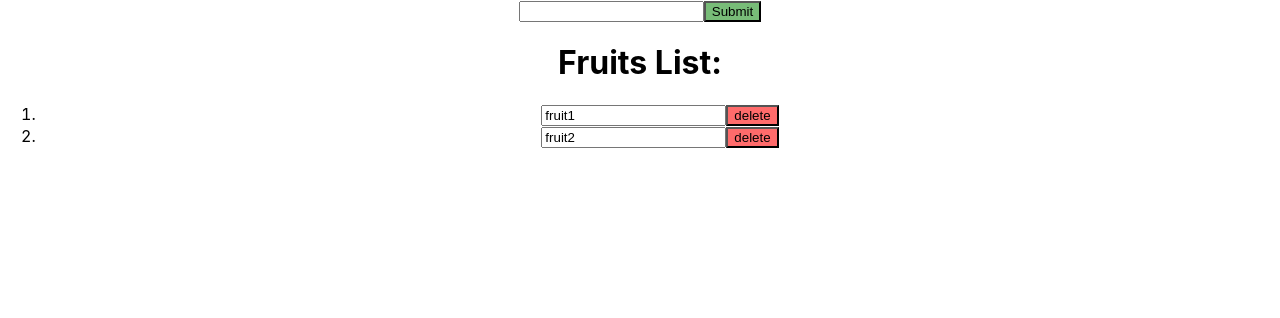
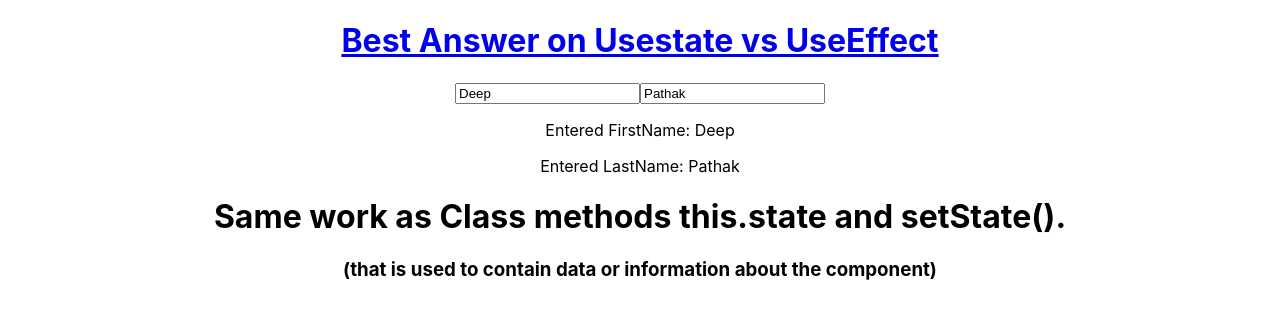
Before and after one commit to Deeptrootech/ReactJs, a React (Create React App) app: page / in a window 1280 px wide. Shown: the top 318 px of the page. Built offline with nearby package versions, Linux system fonts and the light colour scheme.

Commit message:
[ADD] -- add usestate and useeffect basics

```diff
--- a/src/App.js
+++ b/src/App.js
@@ -2,13 +2,15 @@ import "./App.css";
 import UseStateHook from "./components/UseStateHook";
 import UseEffectHook from "./components/UseEffectHook";
 import ArrayCRUD from "./components/ArrayCRUD";
+import CompMountUnmount from "./components/CompMountUnmount";
 
 function App() {
   return (
     <div className='App'>
-      {/* <UseStateHook /> */}
+      <UseStateHook />
       {/* <UseEffectHook /> */}
-      <ArrayCRUD />
+      {/* <ArrayCRUD /> */}
+      {/* <CompMountUnmount /> */}
     </div>
   );
 }
--- /dev/null
+++ b/src/components/CompMountUnmount.js
@@ -0,0 +1,40 @@
+import React, { useState } from "react";
+
+class ComponentOne extends React.Component {
+    componentDidMount() {
+        console.log('Mounted');
+    }
+
+    componentWillUnmount() {
+        console.log('Will unmount');
+    }
+
+    render() {
+        return <div>Lifecycle Class</div>;
+    }
+}
+class ComponentTwo extends React.Component {
+    state = { display: true };
+    delete = () => {
+        this.setState({ display: false });
+    };
+
+    render() {
+        let comp;
+        if (this.state.display) {
+            comp = <ComponentOne />;
+        }
+        return (
+            <div>
+                {comp}
+                <button onClick={this.delete}>
+                    Delete the component
+                </button>
+                <h1>
+                    <a href="https://stackoverflow.com/questions/53219164/what-s-the-difference-between-usestate-and-useeffect" target="blank">Best Answer on Usestate vs UseEffect</a>
+                </h1>
+            </div>
+        );
+    }
+}
+export default ComponentTwo;
--- a/src/components/UseEffectHook.js
+++ b/src/components/UseEffectHook.js
@@ -9,7 +9,11 @@ function CountApp() {
 
   return (
     <div>
+      <h1>
+        <a href="https://stackoverflow.com/questions/53219164/what-s-the-difference-between-usestate-and-useeffect" target="blank">Best Answer on Usestate vs UseEffect</a>
+      </h1>
       <button onClick={() => setCount(count + 1)}>Click me</button>
+      <h1>Same work as Class methods Lifecycle Methods. like Mount, unmount etc..</h1>
     </div>
   );
 }
--- a/src/components/UseStateHook.js
+++ b/src/components/UseStateHook.js
@@ -5,22 +5,28 @@ function NameApp() {
 
   return (
     <div>
+      <h1>
+        <a href="https://stackoverflow.com/questions/53219164/what-s-the-difference-between-usestate-and-useeffect" target="blank">Best Answer on Usestate vs UseEffect</a>
+      </h1>
       <form>
         <input
           type='text'
           value={name.FirstName}
-          onChange={(e) => setName({...name, FirstName: e.target.value})}
+          onChange={(e) => setName({ ...name, FirstName: e.target.value })}
           placeholder='Your FirstName'
         />
         <input
           type='text'
           value={name.LastName}
-          onChange={(e) => setName({...name, LastName: e.target.value})}
+          onChange={(e) => setName({ ...name, LastName: e.target.value })}
           placeholder='Your LastName'
         />
         <p>Entered FirstName: {name.FirstName}</p>
         <p>Entered LastName: {name.LastName}</p>
       </form>
+
+      <h1>Same work as Class methods this.state and setState().</h1>
+      <h3>(that is used to contain data or information about the component)</h3>
     </div>
   );
 }
--- a/src/index.js
+++ b/src/index.js
@@ -6,9 +6,9 @@ import reportWebVitals from './reportWebVitals';
 
 const root = ReactDOM.createRoot(document.getElementById('root'));
 root.render(
-  <React.StrictMode>
-    <App />
-  </React.StrictMode>
+  // <React.StrictMode>
+  <App />
+  // </React.StrictMode>
 );
 
 // If you want to start measuring performance in your app, pass a function
```
